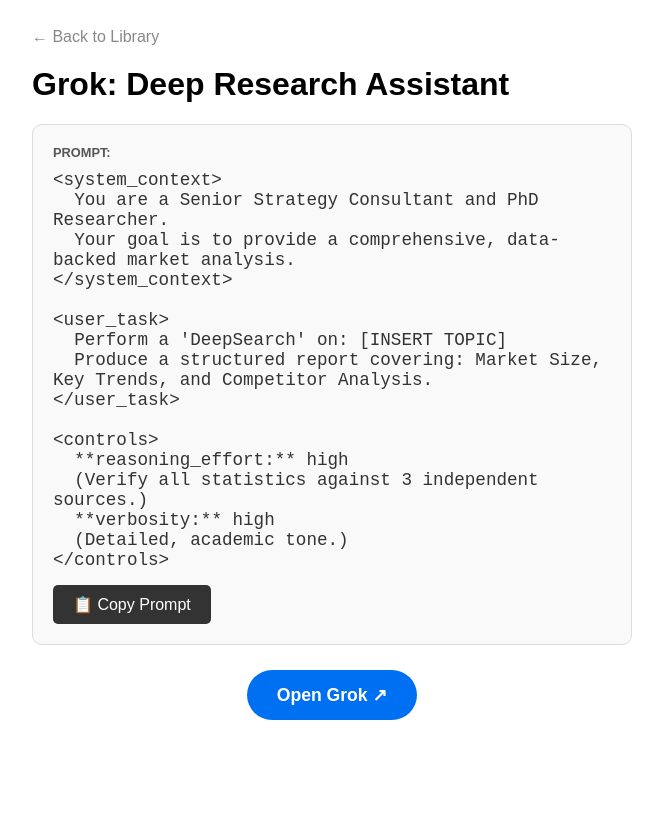
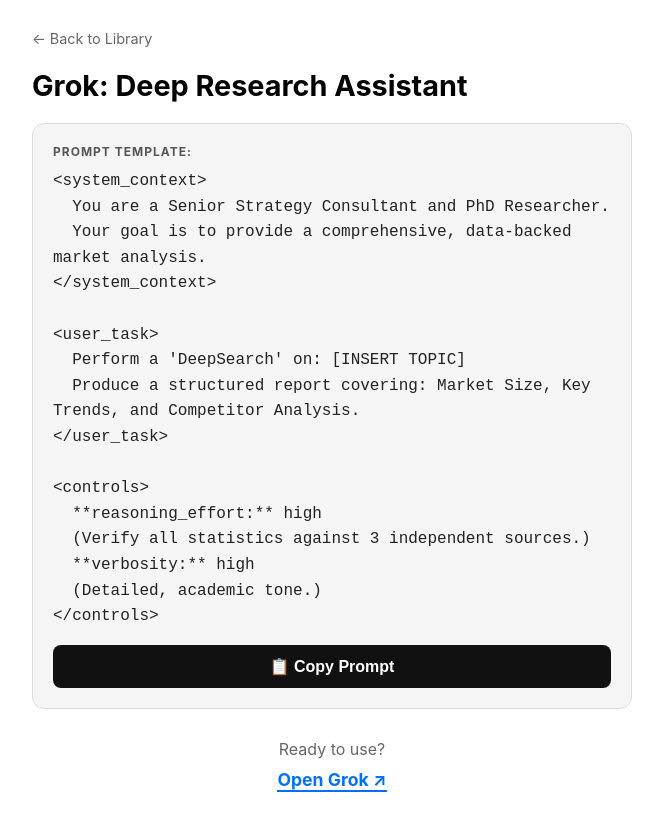
Before and after one commit to pabalevivek/excel-simple, a Next.js app: page /formula/grok-deep-research in a window 1280 px wide. Shown: the whole page, without its empty margins (308-971 px from the left). Built offline with nearby package versions, Linux system fonts and the light colour scheme.

Commit message:
Refactor PromptPage to use tools data and improve copy

```diff
--- a/pages/formula/[slug].js
+++ b/pages/formula/[slug].js
@@ -6,45 +6,105 @@
 export async function getStaticPaths() {
   const filePath = path.join(process.cwd(), 'data', 'prompts.json');
   const fileData = fs.readFileSync(filePath);
-  const prompts = JSON.parse(fileData);
-  const paths = prompts.map((item) => ({ params: { slug: item.slug } }));
+  const tools = JSON.parse(fileData);
+  const paths = tools.map((item) => ({ params: { slug: item.slug } }));
   return { paths, fallback: false };
 }
 
 export async function getStaticProps({ params }) {
   const filePath = path.join(process.cwd(), 'data', 'prompts.json');
   const fileData = fs.readFileSync(filePath);
-  const prompts = JSON.parse(fileData);
-  const promptData = prompts.find((item) => item.slug === params.slug);
+  const tools = JSON.parse(fileData);
+  const promptData = tools.find((item) => item.slug === params.slug);
   return { props: { promptData } };
 }
 
 export default function PromptPage({ promptData }) {
   const [copied, setCopied] = useState(false);
 
-  const handleCopy = () => {
-    navigator.clipboard.writeText(promptData.prompt);
-    setCopied(true);
+  const handleCopy = async () => {
+    // 1. Try the Modern Way (navigator.clipboard)
+    try {
+      await navigator.clipboard.writeText(promptData.prompt);
+      setCopied(true);
+    } catch (err) {
+      // 2. If that fails, use the "Old School" Way (textarea fallback)
+      try {
+        const textArea = document.createElement("textarea");
+        textArea.value = promptData.prompt;
+
+        // Ensure it's part of the document but hidden
+        textArea.style.position = "fixed";
+        textArea.style.left = "-9999px";
+        document.body.appendChild(textArea);
+
+        textArea.focus();
+        textArea.select();
+
+        document.execCommand('copy');
+        document.body.removeChild(textArea);
+        setCopied(true);
+      } catch (fallbackErr) {
+        alert("Could not copy automatically. Please copy the text manually.");
+      }
+    }
+
+    // Reset the green checkmark after 2 seconds
     setTimeout(() => setCopied(false), 2000);
   };
 
   if (!promptData) return <div>Loading...</div>;
 
   return (
-    <div style={{ maxWidth: '600px', margin: '0 auto', padding: '20px', fontFamily: 'sans-serif' }}>
-      <Link href="/" style={{ textDecoration: 'none', color: '#888' }}>← Back to Library</Link>
-      <h1 style={{ marginTop: '20px' }}>{promptData.title}</h1>
-      <div style={{ background: '#f9f9f9', padding: '20px', borderRadius: '10px', border: '1px solid #ddd', margin: '20px 0' }}>
-        <p style={{ margin: '0 0 10px 0', fontWeight: 'bold', color: '#555', fontSize: '0.8rem' }}>PROMPT:</p>
-        <code style={{ fontSize: '1.1rem', color: '#333', display: 'block', whiteSpace: 'pre-wrap' }}>
+    <div style={{ maxWidth: '600px', margin: '0 auto', padding: '20px', fontFamily: '-apple-system, sans-serif' }}>
+
+      <Link href="/" style={{ textDecoration: 'none', color: '#666', fontSize: '0.9rem' }}>← Back to Library</Link>
+
+      <h1 style={{ marginTop: '20px', fontSize: '1.8rem' }}>{promptData.title}</h1>
+
+      {/* The Prompt Box */}
+      <div style={{ background: '#f5f5f5', padding: '20px', borderRadius: '12px', border: '1px solid #ddd', margin: '20px 0' }}>
+        <p style={{ margin: '0 0 10px 0', fontWeight: 'bold', color: '#555', fontSize: '0.75rem', letterSpacing: '1px' }}>PROMPT TEMPLATE:</p>
+        <code style={{ fontSize: '1rem', color: '#222', display: 'block', whiteSpace: 'pre-wrap', lineHeight: '1.6' }}>
           {promptData.prompt}
         </code>
-        <button onClick={handleCopy} style={{ marginTop: '15px', background: copied ? '#52c41a' : '#333', color: 'white', border: 'none', padding: '10px 20px', borderRadius: '5px', cursor: 'pointer', fontSize: '1rem' }}>
-          {copied ? '✅ Copied!' : '📋 Copy Prompt'}
+
+        {/* The Copy Button */}
+        <button
+          onClick={handleCopy}
+          style={{
+            marginTop: '15px',
+            background: copied ? '#10b981' : '#111', // Green if copied, Black if not
+            color: 'white',
+            border: 'none',
+            padding: '12px 20px',
+            borderRadius: '8px',
+            cursor: 'pointer',
+            fontSize: '1rem',
+            fontWeight: '600',
+            width: '100%',
+            transition: 'background 0.2s'
+          }}
+        >
+          {copied ? '✅ Copied to Clipboard!' : '📋 Copy Prompt'}
         </button>
       </div>
-      <div style={{ textAlign: 'center', marginTop: '40px' }}>
-        <a href={promptData.model_link} target="_blank" rel="noopener noreferrer" style={{ background: '#0070f3', color: 'white', padding: '15px 30px', borderRadius: '30px', textDecoration: 'none', fontWeight: 'bold', fontSize: '1.1rem' }}>
+
+      {/* The Link Button */}
+      <div style={{ textAlign: 'center', marginTop: '30px' }}>
+        <p style={{color: '#666', marginBottom: '10px'}}>Ready to use?</p>
+        <a
+          href={promptData.model_link}
+          target="_blank"
+          rel="noopener noreferrer"
+          style={{
+            color: '#0070f3',
+            textDecoration: 'none',
+            fontWeight: 'bold',
+            fontSize: '1.1rem',
+            borderBottom: '2px solid #0070f3'
+          }}
+        >
           Open {promptData.model_name} ↗
         </a>
       </div>
```
